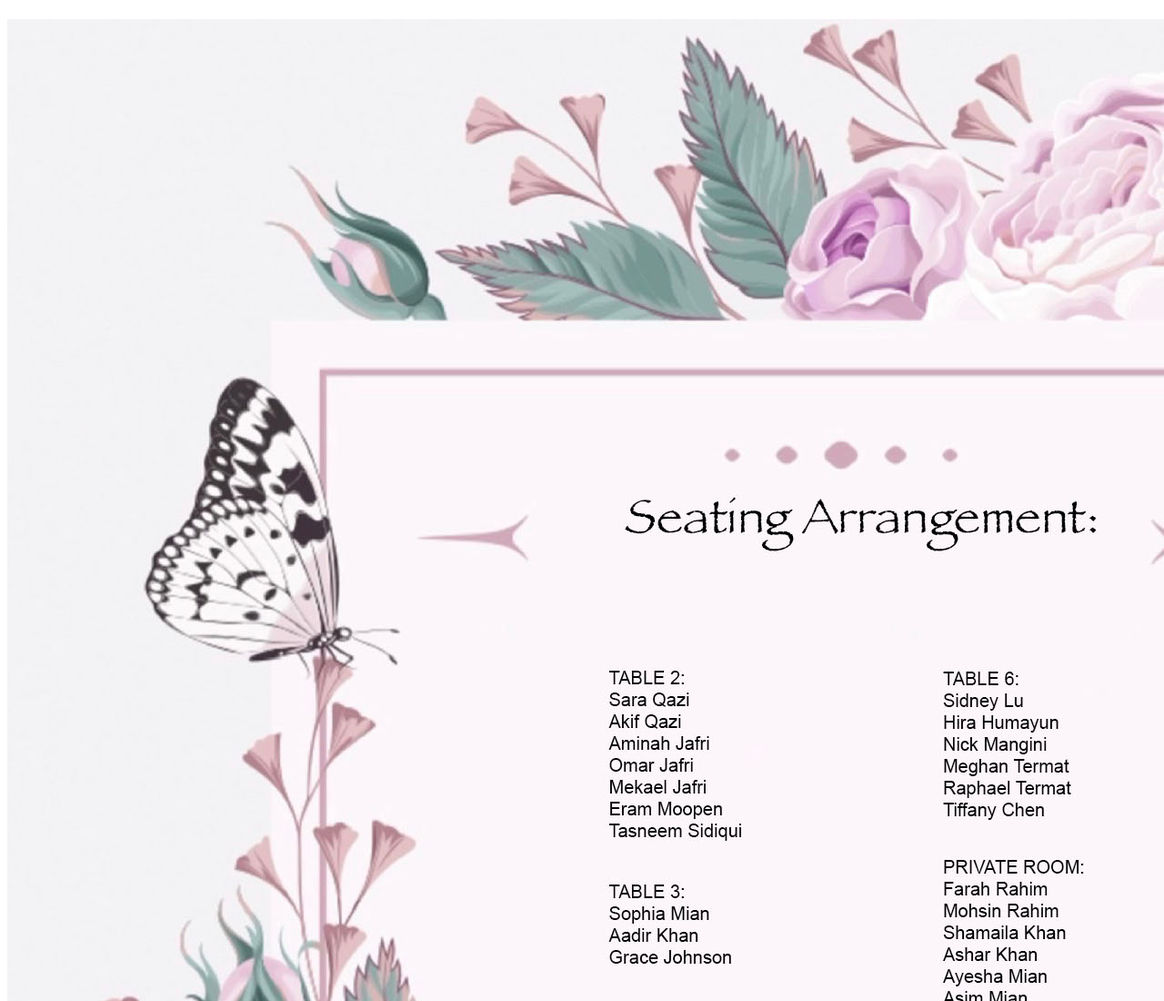
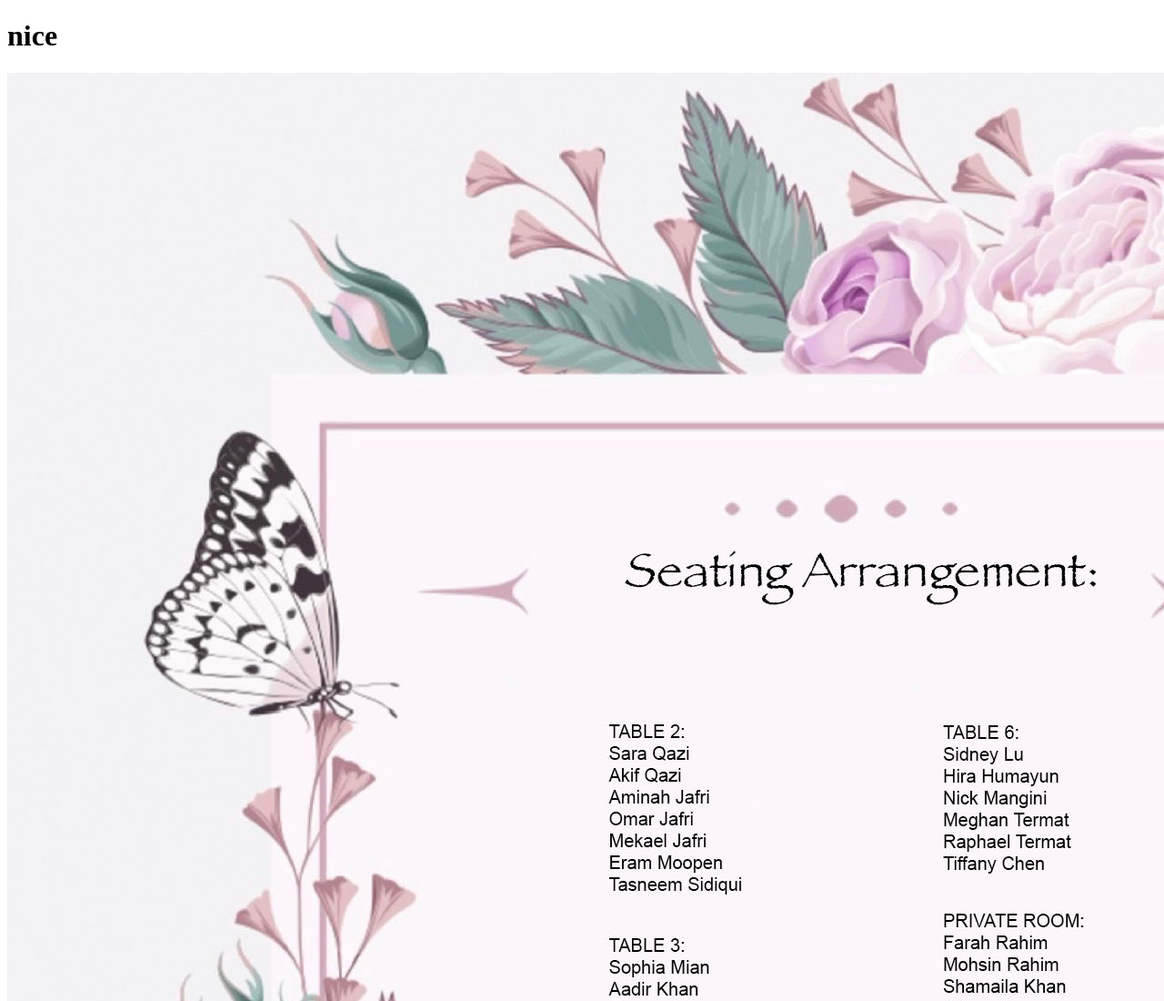
Before and after one commit to asimrahim/asimrahim.github.io, a plain HTML site: page index.html in a window 1280 px wide. Shown: the top 1100 px of the page at 91% size. Drawn offline with Linux system fonts and the light colour scheme.

Commit message:
Update index.html

```diff
--- a/index.html
+++ b/index.html
@@ -5,7 +5,7 @@
     <title></title>
   </head>
   <body>
-    <h1></h1>
+    <h1>nice</h1>
     <img src="Seating.jpg" alt="Image description">
   </body>
 </html>
```
